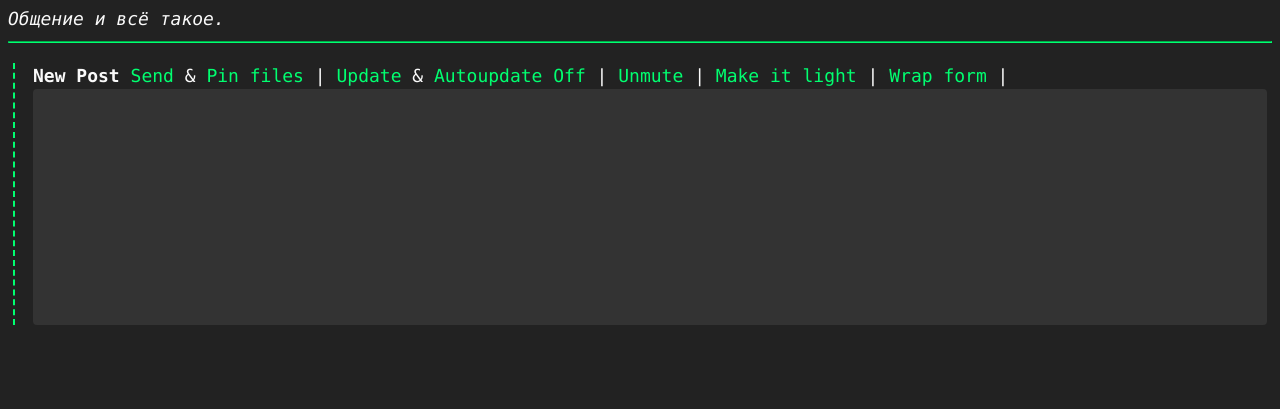
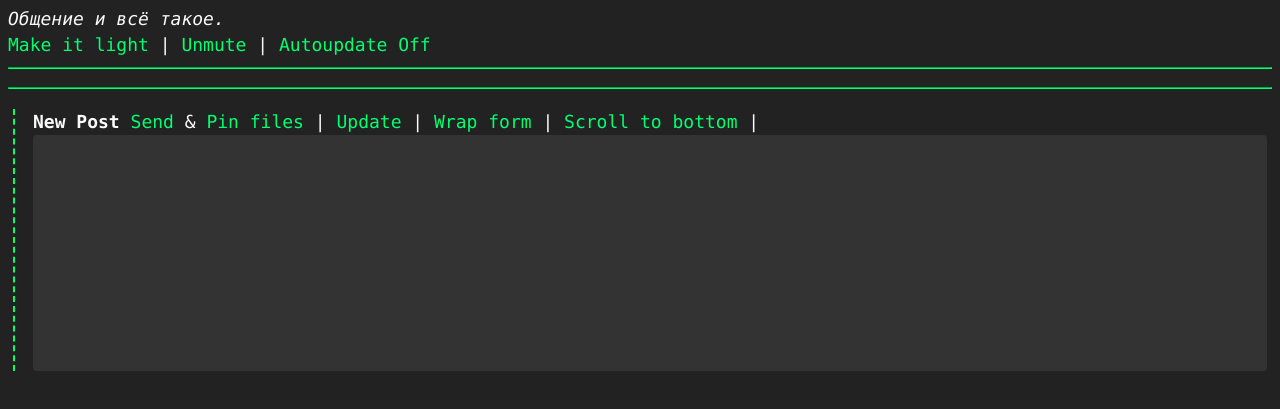
Before and after one commit to ostov-larion/hivechan, a plain HTML site: page index.html in a window 1280 px wide. Shown: the part 113-522 px from the top of the page. Drawn offline with Linux system fonts and the light colour scheme; no server answers.

Commit message:
Add files via upload

```diff
--- a/index.html
+++ b/index.html
@@ -40,12 +40,13 @@
 			<h1>Hivechan</h1>
 			<i>Общение и всё такое.</i>
 		</header>
+		<a id="theme-switch" onclick="changeTheme()">Make it light</a> | <a onclick="unmute()">Unmute</a> | <a id="au-switch" onclick="switchAutoupdate()">Autoupdate Off</a>
+		<hr>
 		<main></main>
 		</div>
 		<hr>
 		<div id="form" class="post">
-			<b>New Post</b> <a onclick="send()">Send</a> & <a id="pin-files" onclick="document.getElementById('files').click()">Pin files</a> | <a onclick="update()">Update</a> & <a id="au-switch" onclick="switchAutoupdate()">Autoupdate Off</a> | <a onclick="unmute()">Unmute</a>
-			 | <a id="theme-switch" onclick="changeTheme()">Make it light</a> | <a id="wrap" onclick="wrapForm()">Wrap form</a> | <span id="status"></span>
+			<b>New Post</b> <a onclick="send()">Send</a> & <a id="pin-files" onclick="document.getElementById('files').click()">Pin files</a> | <a onclick="update()">Update</a> | <a id="wrap" onclick="wrapForm()">Wrap form</a> | <a onclick = 'document.getElementById("content").scrollTop = document.getElementById("content").scrollHeight;'>Scroll to bottom</a> | <span id="status"></span>
 			<textarea autofocus></textarea>
 			<input type="file" onchange="document.getElementById('pin-files').innerText = `Pin files (${document.getElementById('files').files.length} pined)`" style="display: none;" id="files" multiple accept="image/*,video/*,audio/*"></input>
 		</div>
--- a/js/main.js
+++ b/js/main.js
@@ -1,7 +1,7 @@
 (async() => {
 
 if(!localStorage.poster) {
-    localStorage.poster = Math.floor(Math.random() * 1000000)
+    localStorage.poster = Math.floor(Math.random() * 1000000 * 100000)
 }
 if(!localStorage.bl) {
     localStorage.bl = "[]"
@@ -72,8 +72,6 @@ let renderPosts = posts => document.querySelector("main").innerHTML =
 update = async() => {
     db = await (await fetch("https://hivechan.herokuapp.com/db", {method: "GET", 'cors': 'no-cors'})).json()
     renderPosts(db)
-    document.getElementById("status").innerHTML=
-    `<a onclick = 'document.getElementById("content").scrollTop = document.getElementById("content").scrollHeight; document.getElementById("status").innerText = "";'>Scroll to new posts</a>`
     document.querySelectorAll("img").forEach(img => img.onclick = () => window.open(img.src,img.alt,`width=${img.naturalWidth/2},height=${img.naturalHeight/2}, left=500, top=300`))
     document.querySelectorAll("video").forEach(img => img.onclick = () => window.open(img.src,img.alt,`width=${img.videoWidth},height=${img.videoHeight}`))
 }
@@ -138,6 +136,7 @@ linkClick = num => {
     document.querySelector("textarea").style.display = "block"
     document.getElementById("wrap").innerText = "Wrap form"
     document.getElementById("content").style["max-height"] = "55%"
+    document.getElementById("content").scrollTop += document.getElementById("form").clientHeight
     location.href = "#" + num
 }
 
```
